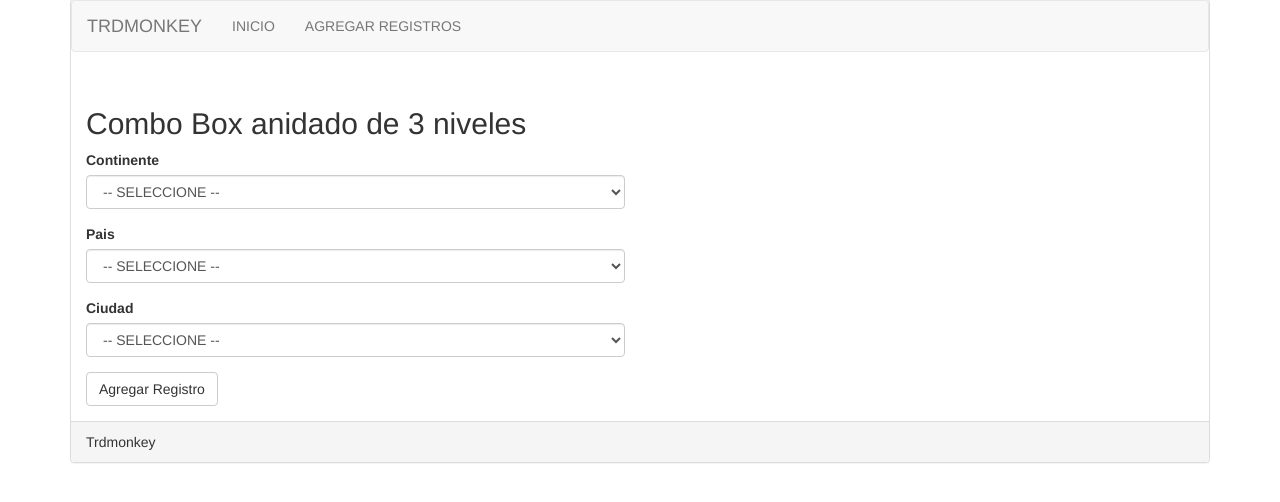
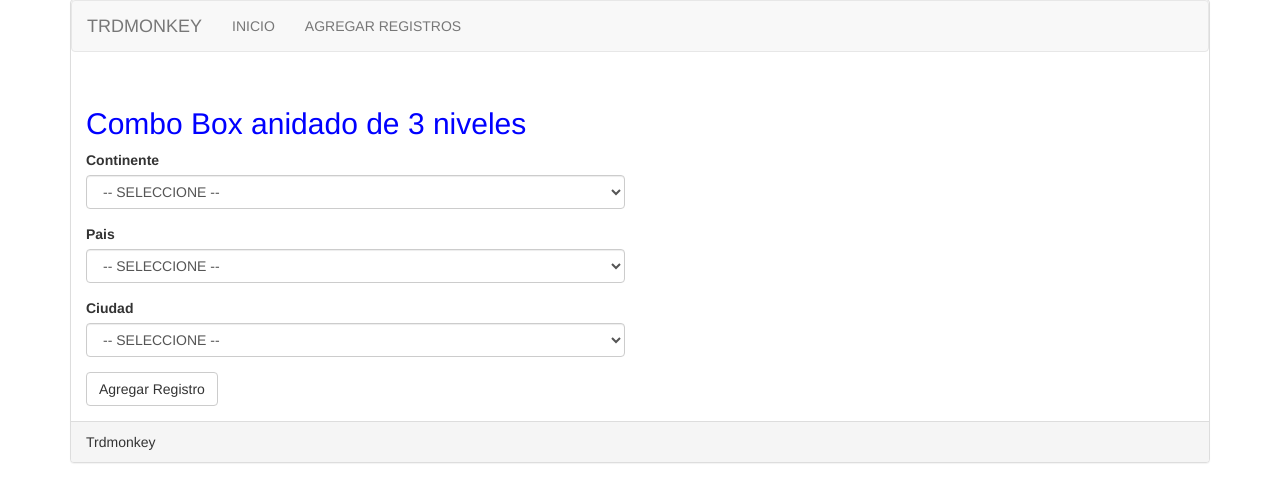
Before and after one commit to trdmonkey/SelectAnidadoX3, a PHP site: page / in a window 1280 px wide. Shown: the part 21-523 px from the top of the page. Run offline with PHP 8.4, Linux system fonts and the light colour scheme; data comes from the database, SQL or seed files in the repository.

Commit message:
cambio adicional

```diff
--- a/index.php
+++ b/index.php
@@ -10,7 +10,7 @@ while ($r = $query->fetch_object()) {
 <!DOCTYPE html>
 <html>
     <head>
-        <title>Select anidado</title>
+        <title>jorge lopez</title>
 
         <link rel="stylesheet" type="text/css" href="bootstrap/css/bootstrap.min.css">
         <script type="text/javascript" src="js/jquery.min.js"></script>
@@ -44,7 +44,7 @@ while ($r = $query->fetch_object()) {
                 <div class="panel-body">
                     <div class="row">
                         <div class="col-md-12">
-                            <h2>Combo Box anidado de 3 niveles</h2>
+                            <h2 style="color: blue">Combo Box anidado de 3 niveles</h2>
                             <?php if (isset($_COOKIE["comboadd"])): ?>
                                 <p class="alert alert-success">Combo Agregado exitosamente!</p>
                                 <?php setcookie("comboadd", 0, time() - 1);
```
